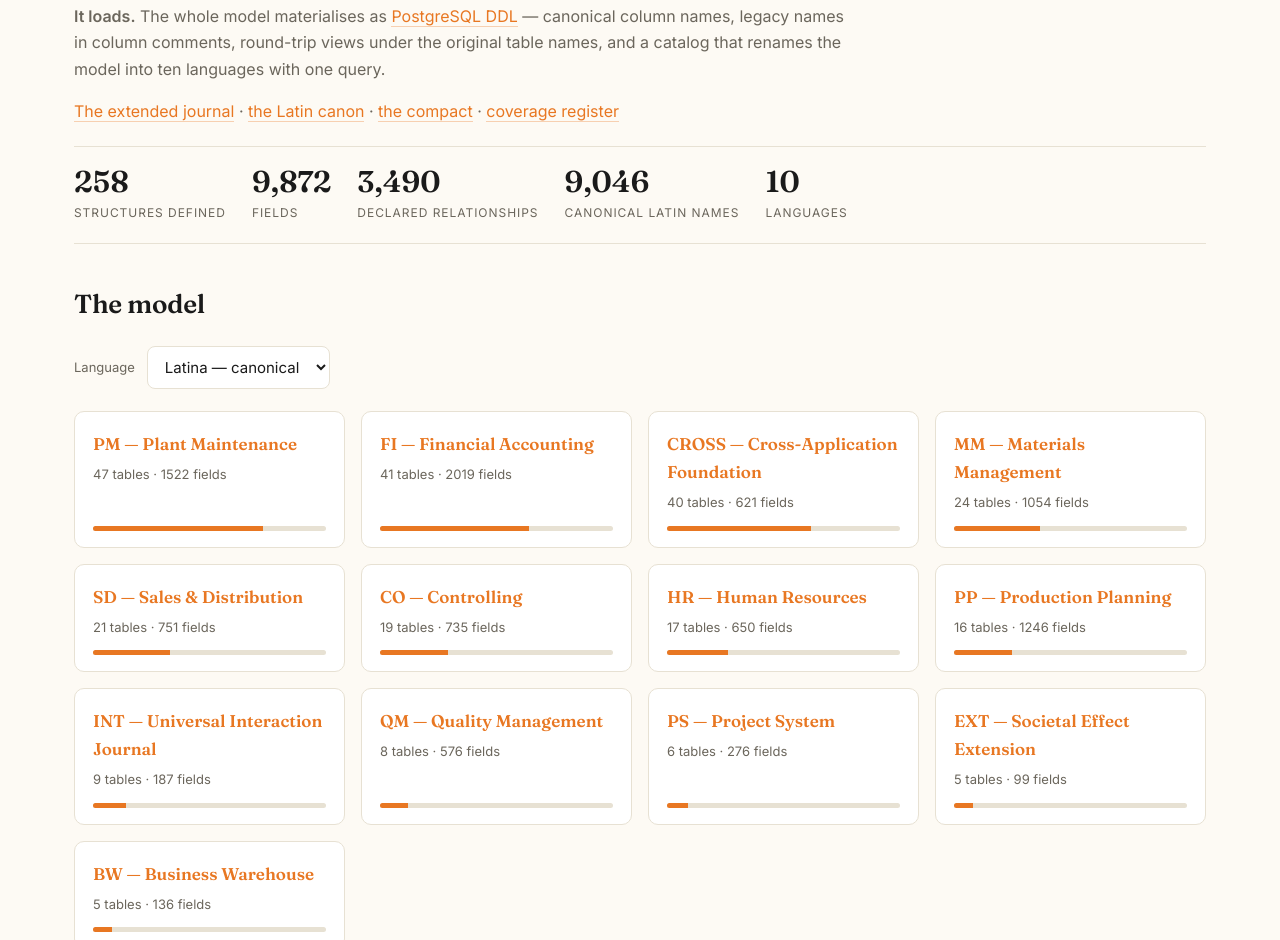
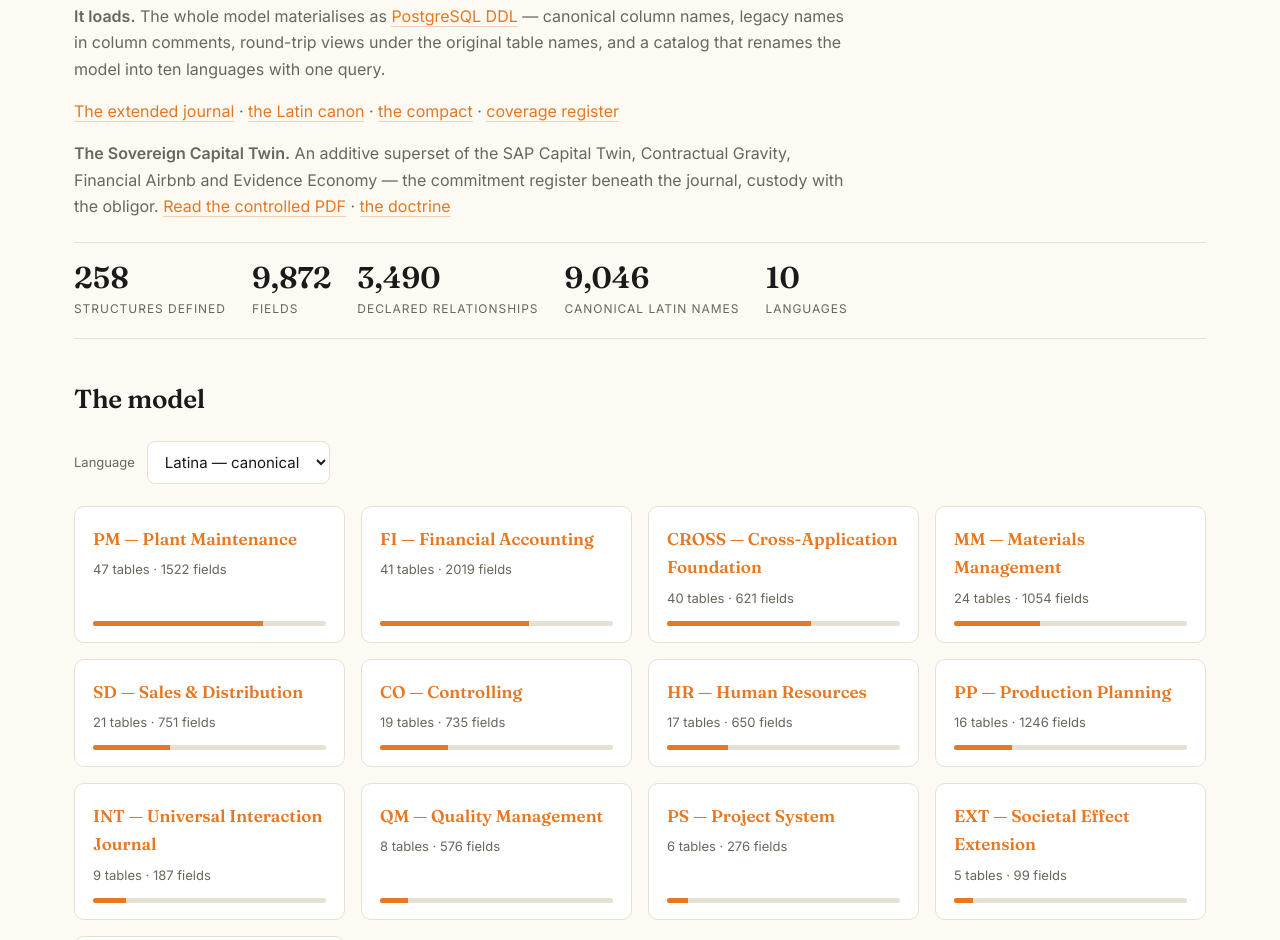
Before and after one commit to EVEglyphDesign/eve-datasphere-sovereign, a plain HTML site: page docs/index.html in a window 1280 px wide. Shown: the part 2868-3808 px from the top of the page. Drawn offline with Linux system fonts and the light colour scheme.

Commit message:
Add EgD-SCT-001 Sovereign Capital Twin doctrine and controlled PDF

```diff
--- a/docs/index.html
+++ b/docs/index.html
@@ -116,6 +116,7 @@ renames the model into ten languages with one query.</p>
 journal</a> · <a href="https://github.com/EVEglyphDesign/eve-datasphere-sovereign/blob/main/docs/DOCTRINE-LATIN-CANON.md">the Latin canon</a> ·
 <a href="https://github.com/EVEglyphDesign/eve-datasphere-sovereign/blob/main/docs/DOCTRINE-MIRROR-NON-PROLIFERATION.md">the compact</a> ·
 <a href="https://github.com/EVEglyphDesign/eve-datasphere-sovereign/blob/main/docs/ROADMAP-UNIVERSAL-COVERAGE.md">coverage register</a></p>
+<p class="desc"><strong>The Sovereign Capital Twin.</strong> An additive superset of the SAP Capital Twin, Contractual Gravity, Financial Airbnb and Evidence Economy — the commitment register beneath the journal, custody with the obligor. <a href="EVEglyphDesign_Sovereign_Capital_Twin.pdf">Read the controlled PDF</a> · <a href="https://github.com/EVEglyphDesign/eve-datasphere-sovereign/blob/main/docs/DOCTRINE-SOVEREIGN-CAPITAL-TWIN.md">the doctrine</a></p>
 
 <div class="stats">
 <div class="stat"><span class="n">258</span><span class="l">Structures defined</span></div>
```
Also changed, not shown: 2 other files.
